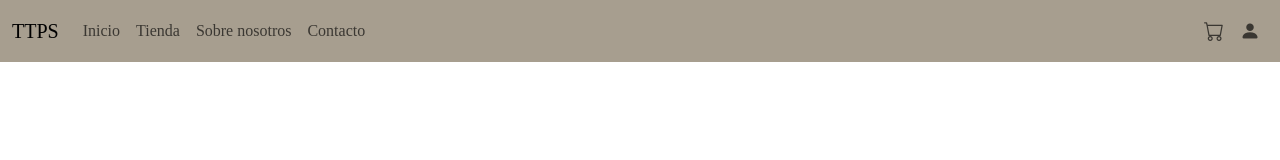
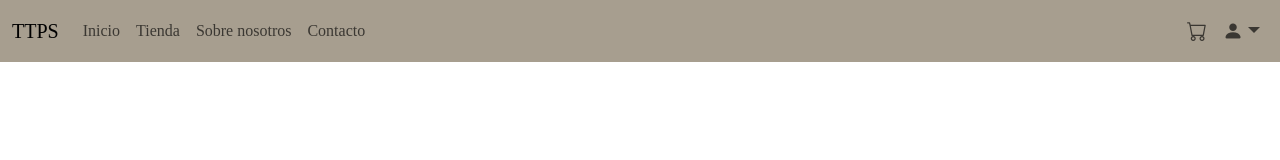
Before and after one commit to rexwithluv/ttps, a Next.js app: page /login in a window 1280 px wide. Shown: the top 160 px of the page. Built offline with nearby package versions, Linux system fonts and the light colour scheme; data requests are answered from the project's data file.

Commit message:
función para saber si estamos o no logueados

```diff
--- a/src/components/Navbar.js
+++ b/src/components/Navbar.js
@@ -1,8 +1,11 @@
 import Link from "next/link";
 import Carrito from "./Carrito";
 import { usePathname } from "next/navigation";
+import { useContext } from "react";
+import { LoginContext } from "@/contexts/LoginContext";
 
 export default function Navbar() {
+  const { logueado, desloguearse } = useContext(LoginContext);
   const actualPath = usePathname();
 
   return (
@@ -71,11 +74,39 @@ export default function Navbar() {
             </Link>
           </li>
 
-          <li className="nav-item">
-            <Link className="nav-link" href={"/login"}>
-              <i className="bi bi-person-fill" />
-            </Link>
-          </li>
+          {!logueado ? (
+            <li className="nav-item">
+              <Link className="nav-link" href={"/login"}>
+                <i className="bi bi-person-fill" />
+              </Link>
+            </li>
+          ) : (
+            <li className="nav-item dropdown">
+              <button
+                type="button"
+                className="nav-link dropdown-toggle"
+                data-bs-toggle="dropdown"
+              >
+                <i className="bi bi-person-fill" />
+              </button>
+              <ul className="dropdown-menu">
+                <li>
+                  <button type="button" className="dropdown-item">
+                    Editar perfil
+                  </button>
+                </li>
+                <li>
+                  <button
+                    type="button"
+                    className="dropdown-item"
+                    onClick={desloguearse}
+                  >
+                    Cerrar sesión
+                  </button>
+                </li>
+              </ul>
+            </li>
+          )}
         </ul>
       </div>
     </nav>
--- a/src/contexts/LoginContext.js
+++ b/src/contexts/LoginContext.js
@@ -1,9 +1,14 @@
+import { loadESLint } from "eslint";
 import { createContext, useState } from "react";
 
 export const LoginContext = createContext();
 
 export default function LoginProvider({ children }) {
   const [usuario, setUsuario] = useState(null);
+
+  const logueado = () => {
+    return sessionStorage.getItem("usuarioLogin");
+  };
 
   const loguearse = (name, passwd, usuarios) => {
     const userValido = usuarios.filter((u) => {
@@ -33,6 +38,7 @@ export default function LoginProvider({ children }) {
     <LoginContext.Provider
       value={{
         usuario,
+        logueado,
         loguearse,
         desloguearse,
         isAdmin,
```
